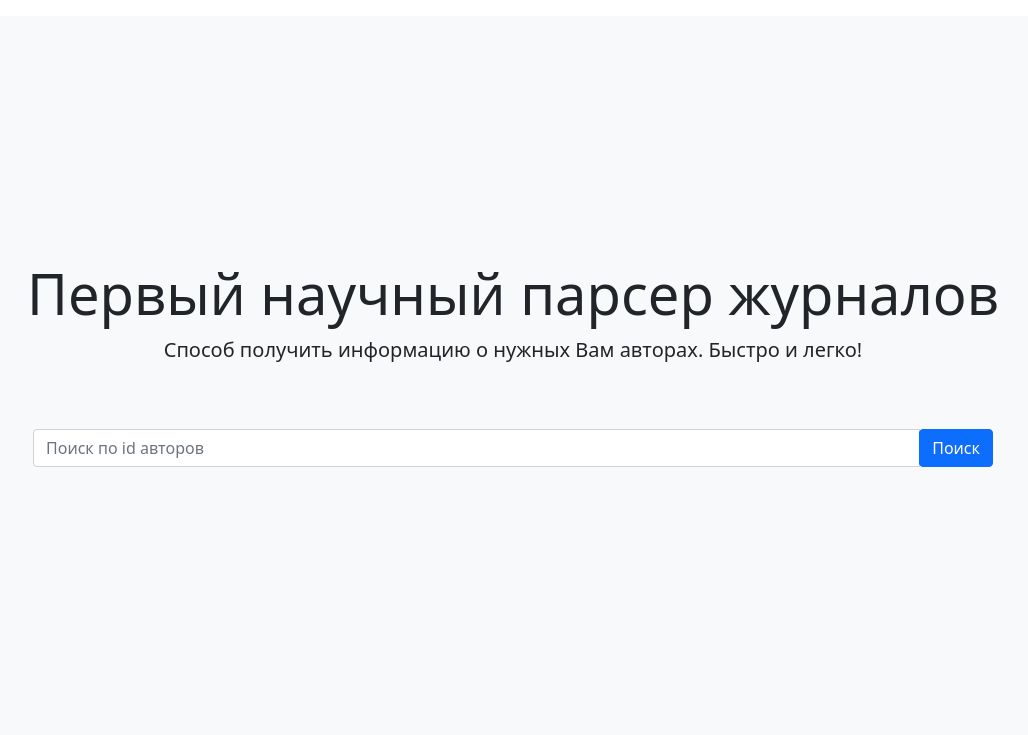
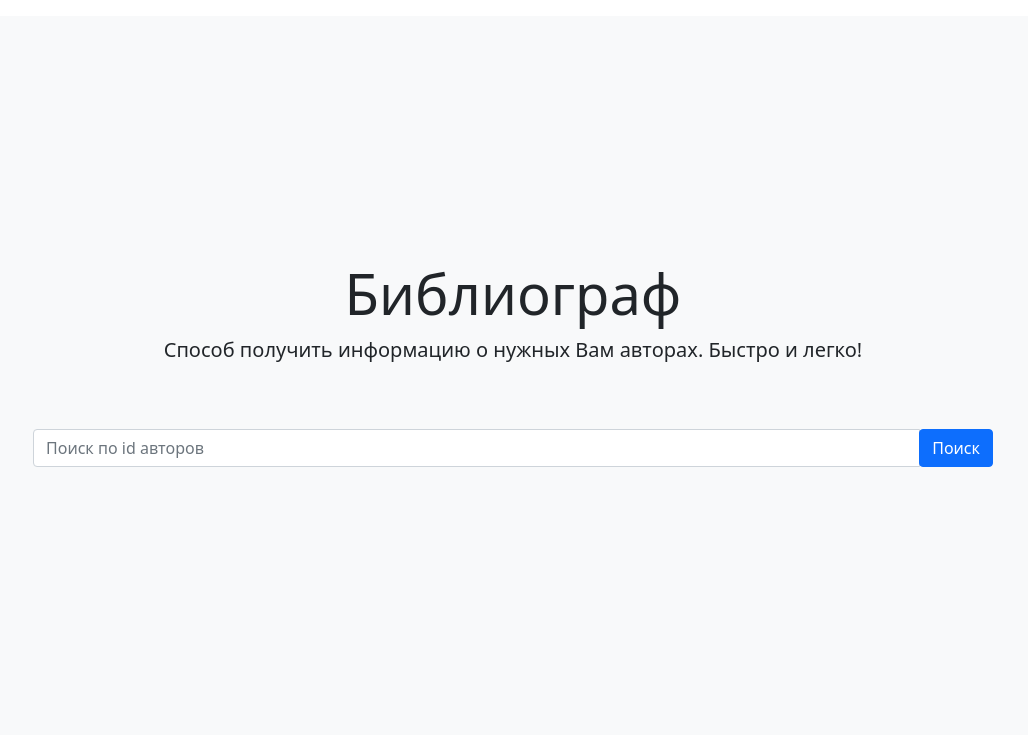
Before and after one commit to IvanZavaruev/Site_for_parser, a Django app: page /author/ in a window 1280 px wide. Shown: the top 735 px of the page, without its empty margins (127-1155 px from the left). Run offline with Django 3.2, Linux system fonts and the light colour scheme.

Commit message:
changed name of page

```diff
--- a/parser_site/author/templates/author/index.html
+++ b/parser_site/author/templates/author/index.html
@@ -5,7 +5,7 @@
     <meta name="viewport" content="width=device-width, initial-scale=1">
     <meta name="description" content="">
 
-    <title>Парсер научных журналов eLibrary</title>
+    <title>Библиограф</title>
 
 
 <link href="https://cdn.jsdelivr.net/npm/bootstrap@5.0.1/dist/css/bootstrap.min.css" rel="stylesheet" integrity="sha384-+0n0xVW2eSR5OomGNYDnhzAbDsOXxcvSN1TPprVMTNDbiYZCxYbOOl7+AMvyTG2x" crossorigin="anonymous">
@@ -18,7 +18,7 @@
 <div class="position-relative p-3 p-md-5 m-md-3 bg-light"  style=" height: 720px; border-radius: 10px">
   <div class="col-md-0 p-lg-5 mx-auto my-5 text-center">
 
-    <h1 class="display-4 fw-normal" style="border-top-style: solid;border-top-width: 0px;margin-top: 100px;">Первый научный парсер журналов</h1>
+    <h1 class="display-4 fw-normal" style="border-top-style: solid;border-top-width: 0px;margin-top: 100px;">Библиограф</h1>
     <p class="lead fw-normal">Способ получить информацию о нужных Вам авторах. Быстро и легко!</p>
     <div class="container p-md-5 m-md-5x">
       <div class="row">
```
